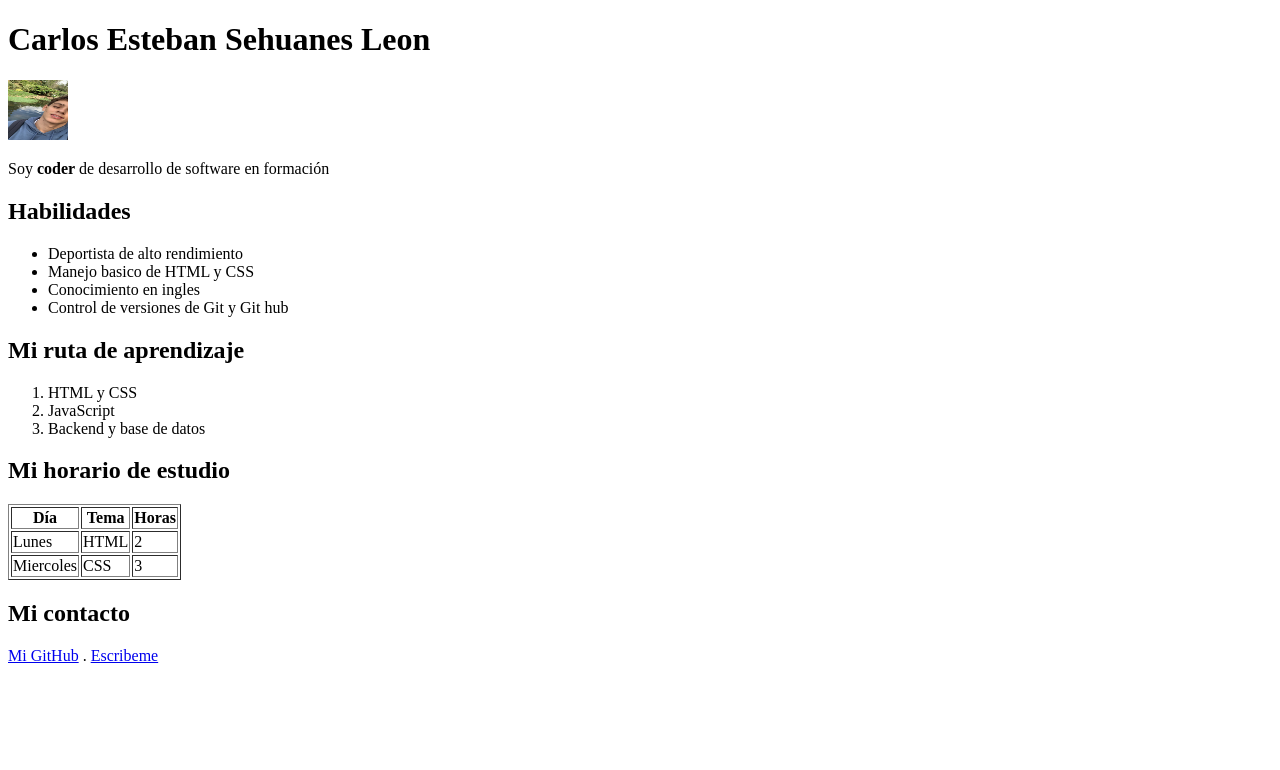
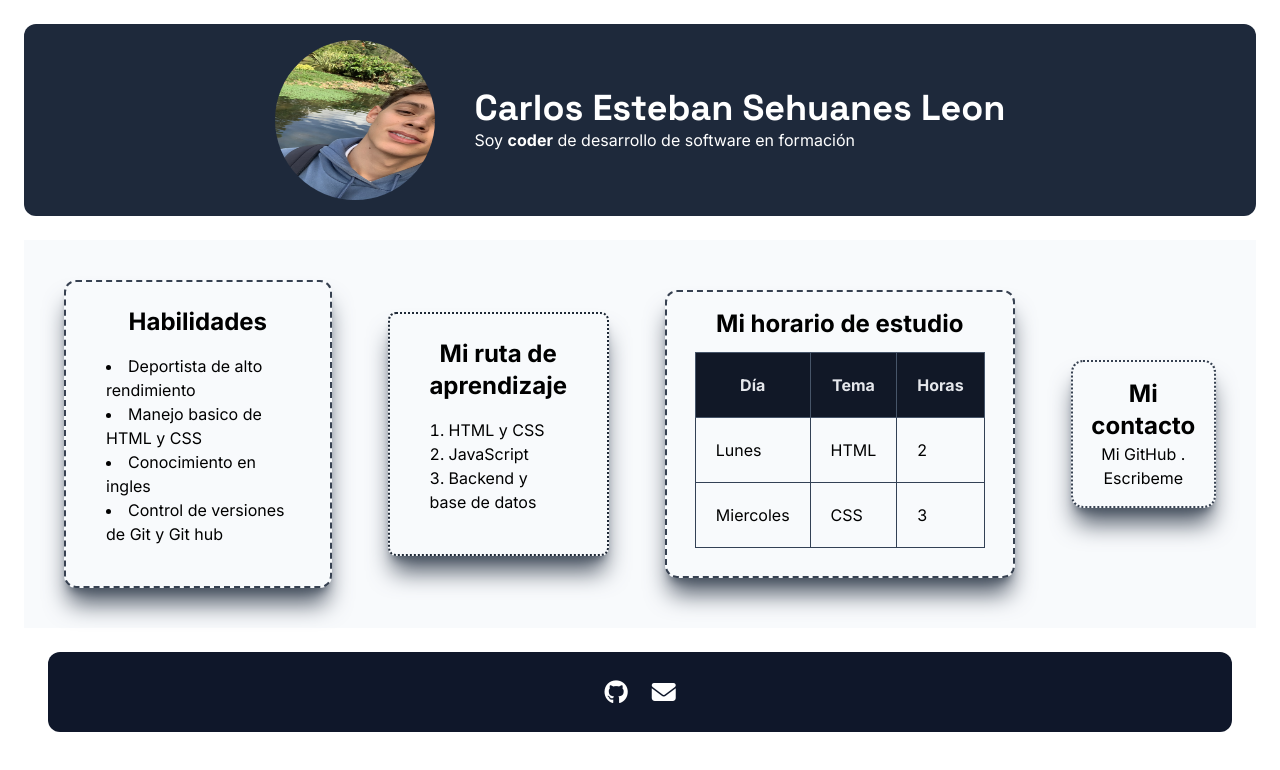
Before and after one commit to sehuanesesteban76-netizen/Portafolio, a plain HTML site: page index.html in a window 1280 px wide. Drawn offline with nearby package versions, Linux system fonts and the light colour scheme.

Commit message:
feat(estilo): Le di estilo a mi pagina con tailwind le anexe el link y le di clases para mi pagina, cree un archivo js para que la extension de tailwind me funcionara.

```diff
--- a/index.html
+++ b/index.html
@@ -1,66 +1,112 @@
 <!DOCTYPE html>
 <html lang="en">
+
 <head>
     <meta charset="UTF-8">
     <meta name="viewport" content="width=device-width, initial-scale=1.0">
+    <script src="https://cdn.tailwindcss.com"></script>
     <title>Carlos Sehuanes | Perfil</title>
+    <link rel="preconnect" href="https://fonts.googleapis.com">
+    <link rel="preconnect" href="https://fonts.gstatic.com" crossorigin>
+    <link href="https://fonts.googleapis.com/css2?family=Space+Grotesk:wght@300..700&display=swap" rel="stylesheet">
+    <link rel="preconnect" href="https://fonts.googleapis.com">
+    <link rel="preconnect" href="https://fonts.gstatic.com" crossorigin>
+    <link
+        href="https://fonts.googleapis.com/css2?family=Inter:ital,opsz,wght@0,14..32,100..900;1,14..32,100..900&display=swap"
+        rel="stylesheet">
+    <link rel="stylesheet" href="https://cdnjs.cloudflare.com/ajax/libs/font-awesome/6.7.2/css/all.min.css">
+    <script>
+        tailwind.config = {
+            theme: {
+                extend: {
+                    fontFamily: {
+                        titulos: ['"Space Grotesk"', 'sans-serif'],
+                        texto: ['Inter', 'sans-serif'],
+                    },
+                    colors: {
+                        clifford: '#da373d',
+                    }
+                }
+            }
+        }
+    </script>
 </head>
-<body>
-    <header>
-        <h1>Carlos Esteban Sehuanes Leon</h1>
-        <img src="imagenes/Mi.jpeg" alt="Imagen de Mi" height="60rem" width="60rem">
 
+<body class="m-6">
+    <header
+        class="mb-6 font-texto text-base text-white p-5 bg-slate-800 rounded-xl h-48 flex items-center justify-center">
+        <section class="flex space-x-10 justify-center items-center">
+            <img src="imagenes/Mi.jpeg" alt="Imagen de Mi" class="rounded-full size-40">
+            <div class="flex flex-col justify-center">
+                <h1 class="font-titulos text-4xl font-bold">Carlos Esteban Sehuanes Leon</h1>
                 <p>Soy <strong>coder</strong> de desarrollo de software en formación</p>
+            </div>
+        </section>
     </header>
 
-    <main>
-        <section>
-        <h2>Habilidades</h2>
-        <ul>
+    <main class="font-texto text-base flex items-center p-6 gap-6 mx-auto w-full bg-slate-50">
+        <section class="m-4  w-fit p-6 border-2 border-dashed border-gray-700 flex flex-col justify-center rounded-xl shadow-xl shadow-gray-600">
+            <h2 class="font-title text-2xl font-bold text-center">Habilidades</h2>
+            <ul class="list-disc list-inside p-4">
                 <li>Deportista de alto rendimiento</li>
                 <li>Manejo basico de HTML y CSS</li>
                 <li>Conocimiento en ingles</li>
                 <li>Control de versiones de Git y Git hub</li>
             </ul>
         </section>
-        <section>
-            <h2>Mi ruta de aprendizaje</h2>
-            <ol>
+        <section class="m-4 w-fit p-6 border-2 border-dotted border-gray-800 flex flex-col justify-center rounded-lg shadow-xl shadow-gray-600">
+            <h2 class="font-title text-2xl font-bold text-center">Mi ruta de aprendizaje</h2>
+            <ol class="list-decimal list-inside  p-4">
                 <li>HTML y CSS</li>
                 <li>JavaScript</li>
                 <li>Backend y base de datos</li>
             </ol>
         </section>
-        <section>
-            <h2>Mi horario de estudio</h2>
-            <table border="1">
-                <thead>
+        <section class="m-4 p-4 w-fit border-2 border-dashed border-gray-700 flex flex-col justify-center rounded-xl shadow-xl shadow-gray-600">
+            <h2 class="font-title text-2xl font-bold text-center">Mi horario de estudio</h2>
+            <table class="table-fixed border-collapse border border-slate-500 border-spacing-2 p-4 m-3">
+                <thead class="bg-gray-900 text-gray-200">
                     <tr>
-                        <th>Día</th>
-                        <th>Tema</th>
-                        <th>Horas</th>
+                        <th class="border border-slate-600 p-5">Día</th>
+                        <th class="border border-slate-600 p-5">Tema</th>
+                        <th class="border border-slate-600 p-5">Horas</th>
                     </tr>
                 </thead>
                 <tbody>
                     <tr>
-                        <td>Lunes</td>
-                        <td>HTML</td>
-                        <td>2</td>
+                        <td class="border border-slate-700 p-5">Lunes</td>
+                        <td class="border border-slate-700 p-5">HTML</td>
+                        <td class="border border-slate-700 p-5">2</td>
                     </tr>
                     <tr>
-                        <td>Miercoles</td>
-                        <td>CSS</td>
-                        <td>3</td>
+                        <td class="border border-slate-700 p-5">Miercoles</td>
+                        <td class="border border-slate-700 p-5">CSS</td>
+                        <td class="border border-slate-700 p-5">3</td>
                     </tr>
                 </tbody>
             </table>
         </section>
-        <section>
-            <h2>Mi contacto</h2>
-            <p><a href="https://github.com/sehuanesesteban76-netizen">Mi GitHub</a> .
-            <a href="mailto:sehuanesesteban76@gmail.com">Escribeme</a></p>
+        <section class="m-4 p-4 w-fit border-2 border-dotted border-gray-700 flex flex-col justify-center rounded-xl shadow-xl shadow-gray-600">
+            <h2 class="font-title text-2xl font-bold text-center">Mi contacto</h2>
+            <p class="font-texto text-center"><a href="https://github.com/sehuanesesteban76-netizen">Mi GitHub</a> .
+                <a href="mailto:sehuanesesteban76@gmail.com">Escribeme</a>
+            </p>
         </section>
 
     </main>
+    <footer class="flex justify-center m-6 bg-slate-900 h-fit rounded-xl ">
+        <nav class="flex gap-6 p-6">
+
+            <a href="https://github.com/sehuanesesteban76-netizen" aria-label="GitHub">
+                <i class="fa-brands fa-github text-2xl text-white"></i>
+            </a>
+
+            <a href="mailto:TU_CORREO" aria-label="Enviar correo">
+                <i class="fa-solid fa-envelope text-2xl text-white"></i>
+            </a>
+        </nav>
+
+    </footer>
 </body>
+
 </html>
```
Also changed, not shown: tailwind.config.js (added). Lines whose indentation alone changed are shown as unchanged.
